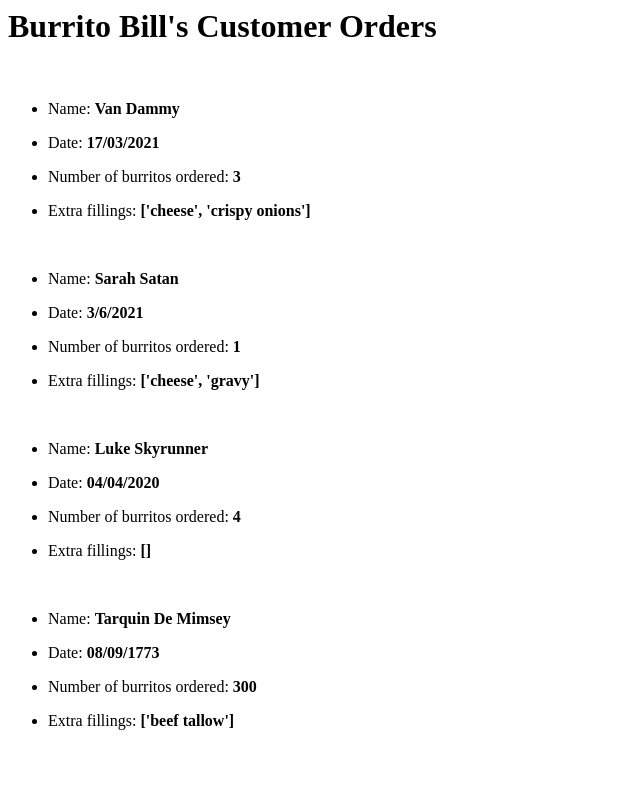
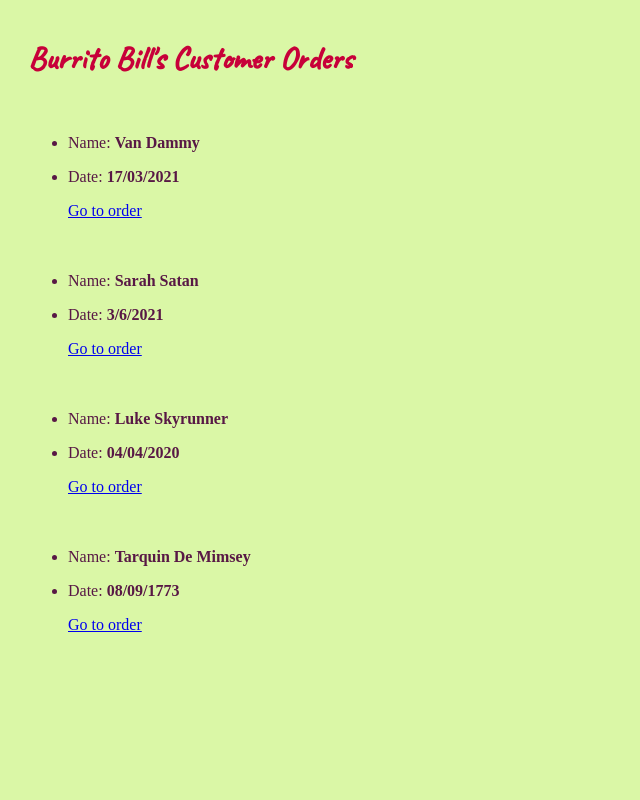
Before and after one commit to The-Adam-The/flask_burrito_bill_day_3_lab_hw, a Flask app: page /orders in a window 1280 px wide. Shown: the whole page, without its empty margins (0-640 px from the left). Run offline with Flask 2, Linux system fonts and the light colour scheme.

Commit message:
CSS styling added, Added back button to order page

```diff
--- /dev/null
+++ b/static/style.css
@@ -0,0 +1,13 @@
+body {
+    background-color: #DAF7A6;
+    color: #581845;
+    padding: 20px;
+
+}
+
+h1 {
+    font-family: 'Caveat', cursive;
+    color: #C70039;
+    margin-top: 10px;
+
+}
--- a/templates/index.html
+++ b/templates/index.html
@@ -1,16 +1,22 @@
 <html>
     <head>
         <title>Customer Orders</title>
+        <link rel="stylesheet" href="{{ url_for('static', filename='style.css') }}">
+        <link rel="preconnect" href="https://fonts.googleapis.com">
+        <link rel="preconnect" href="https://fonts.gstatic.com" crossorigin>
+        <link href="https://fonts.googleapis.com/css2?family=Caveat:wght@500&family=Open+Sans:wght@500&display=swap" rel="stylesheet">
     </head>
     <body>
         <h1>Burrito Bill's Customer Orders</h1>
         <br>
         <ul>
         {% for customer in customer_orders %}
+
             <li><p>Name: <b>{{customer.customer_name}}</b></p></li>
             <li><p>Date: <b>{{customer.order_date}}</b></p></li>
-            <li><p>Number of burritos ordered: <b>{{customer.quantity}}</b></p></li>
-            <li><p>Extra fillings: <b>{{customer.food_topping}}</b></p></li>
+            <a href="/orders/{{ customer_orders.index(customer) }}">Go to order</a>
+            <br>
+            <br>
             <br>
         {% endfor %}
         </ul>
--- a/templates/order.html
+++ b/templates/order.html
@@ -1,6 +1,10 @@
 <html>
     <head>
         <title>{{customer_orders.customer_name}}'s order</title>
+        <link rel="preconnect" href="https://fonts.googleapis.com">
+        <link rel="preconnect" href="https://fonts.gstatic.com" crossorigin>
+        <link href="https://fonts.googleapis.com/css2?family=Caveat:wght@500&family=Open+Sans:wght@500&display=swap" rel="stylesheet">
+        <link rel="stylesheet" href="{{ url_for('static', filename='style.css') }}">
     </head>
     <body>
         <h1>Burrito Bill's Customer Orders</h1>
@@ -12,7 +16,7 @@
             <li><p>Number of burritos ordered: <b>{{customer_orders.quantity}}</b></p></li>
             <li><p>Extra fillings: <b>{{customer_orders.food_topping}}</b></p></li>
             <br>
-
+            <a href="/orders">back</a>
         </ul>
     </body>
 </html>
```
